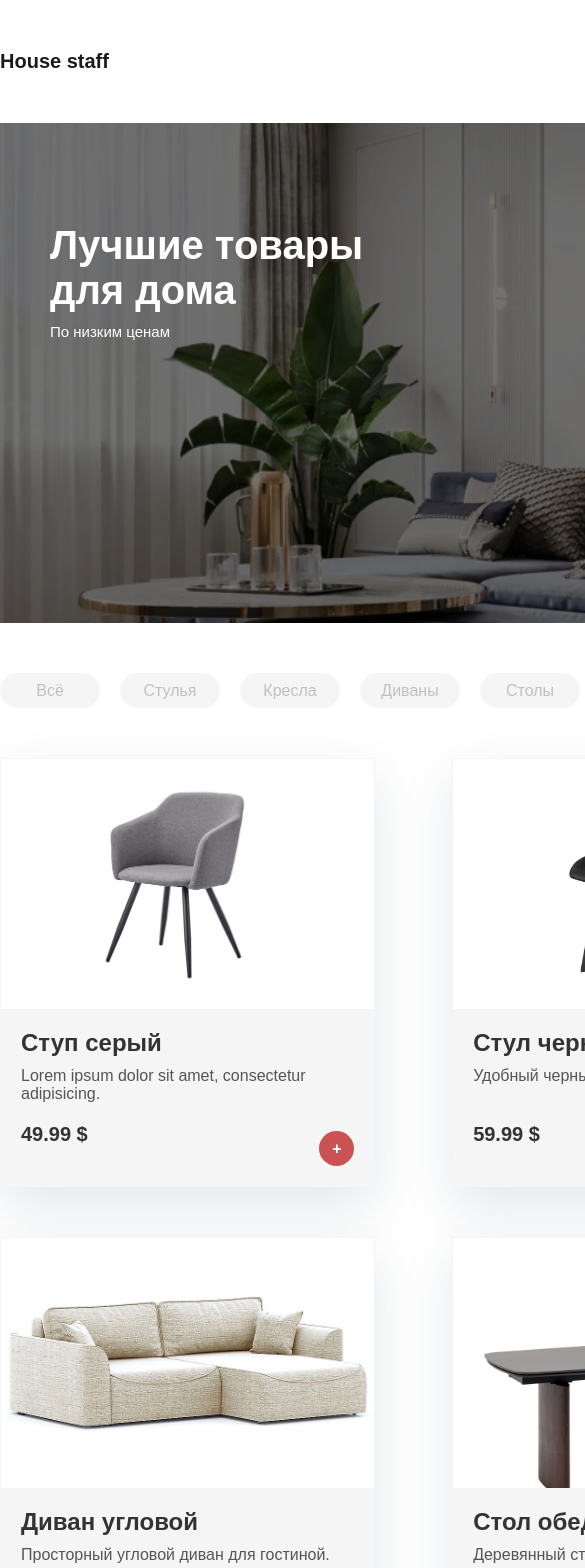
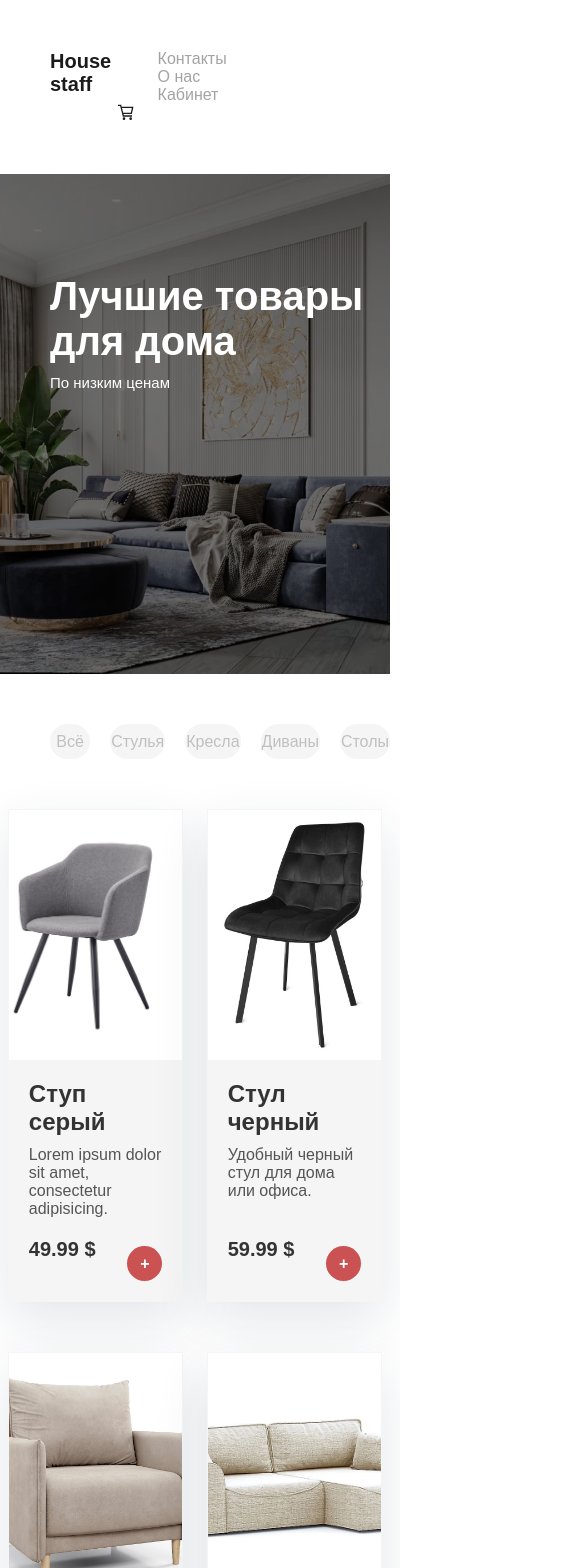
Before and after one commit to d1rt777/shopOnReact, a React (Create React App) app: page / in a window 390 px wide. Shown: the top 1568 px of the page, 585 px wide, since content can reach past the window. Built offline with nearby package versions, Linux system fonts and the light colour scheme.

Commit message:
адаптив

```diff
--- a/src/components/Item.js
+++ b/src/components/Item.js
@@ -4,7 +4,7 @@ export default class Item extends Component {
     render() {
         return (
             <div className="item">
-                <img src={"./img/" + this.props.item.img} alt="" onClick={()=>this.props.onShowItem(this.props.item)}/>
+                <img src={"/shopOnReact/img/" + this.props.item.img} alt="" onClick={()=>this.props.onShowItem(this.props.item)}/>
 
                 <h2>{this.props.item.title}</h2>
                 <p>{this.props.item.desc}</p>
--- a/src/components/Order.js
+++ b/src/components/Order.js
@@ -6,7 +6,7 @@ export class Order extends Component {
     render() {
         return (
             <div className={"item"}>
-                <img src={"./img/" + this.props.item.img} alt=""/>
+                <img src={"/shopOnReact/img/" + this.props.item.img} alt=""/>
 
                 <div className="info">
                     <h2>{this.props.item.title}</h2>
--- a/src/components/ShowFullitem.js
+++ b/src/components/ShowFullitem.js
@@ -6,7 +6,7 @@ export class ShowFullitem extends Component {
         return (
             <div className="full-item">
                 <div>
-                    <img src={"./img/" + this.props.item.img} alt="" onClick={() => this.props.onShowItem(this.props.item)} />
+                    <img src={"/shopOnReact/img/" + this.props.item.img} alt="" onClick={() => this.props.onShowItem(this.props.item)} />
 
                     <h2>{this.props.item.title}</h2>
                     <p>{this.props.item.desc}</p>
--- a/src/index.css
+++ b/src/index.css
@@ -113,7 +113,8 @@ main {
     /*justify-content: space-between;*/
     gap: 6%;
 }
-.full-item{
+
+.full-item {
     /* width: 100%; */
     position: fixed;
     top: 0;
@@ -125,10 +126,10 @@ main {
     overflow: auto;
 }
 
-.full-item > div{
+.full-item>div {
     width: 600px;
     position: relative;
-    margin: 40px  auto;
+    margin: 40px auto;
     padding: 40px 30px;
     background: white;
     border-radius: 10px;
@@ -136,7 +137,7 @@ main {
 
 }
 
-.full-item > div > img{
+.full-item>div>img {
     width: 100%;
 }
 
@@ -167,6 +168,7 @@ main .item img {
     transition: all 500ms ease;
     cursor: pointer;
 }
+
 .full-item .item img {
     width: 30%;
     height: 250px;
@@ -223,7 +225,7 @@ main .item .add-to-cart,
 }
 
 main .item .add-to-cart:hover,
-.full-item .add-to-cart:hover{
+.full-item .add-to-cart:hover {
     transform: scale(1.05) translateY(-5px);
 }
 
@@ -307,3 +309,28 @@ header .shop-cart {
     transform: scale(1.1);
     color: black;
 }
+
+@media (max-width: 1280px) {
+    .wraper {
+        width: 100%;
+        margin: 50px auto;
+    }
+    .categories{
+        padding: 0 0 50px 50px;
+
+    }
+    main{
+        /* padding: 0 50px; */
+        justify-content: center;
+    }
+
+    main .item{
+        flex-basis: calc((90%) / 2);
+        width: 40%;
+        box-sizing: border-box;
+    }
+    .nav{
+        box-sizing: border-box;
+        padding: 0 50px;
+    }
+}
```
Also changed, not shown: package.json (+10 -4 lines), 1 other file (tests, documents, lock files or other folders).
